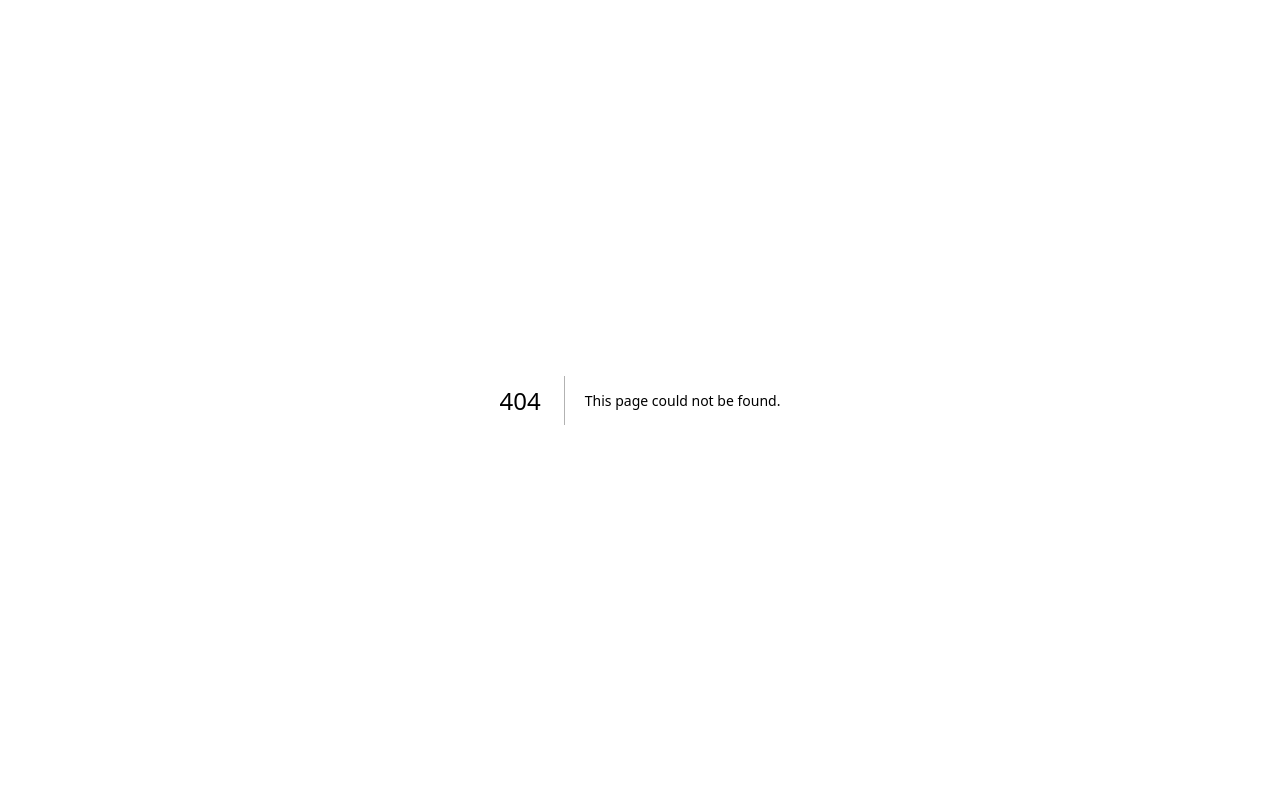
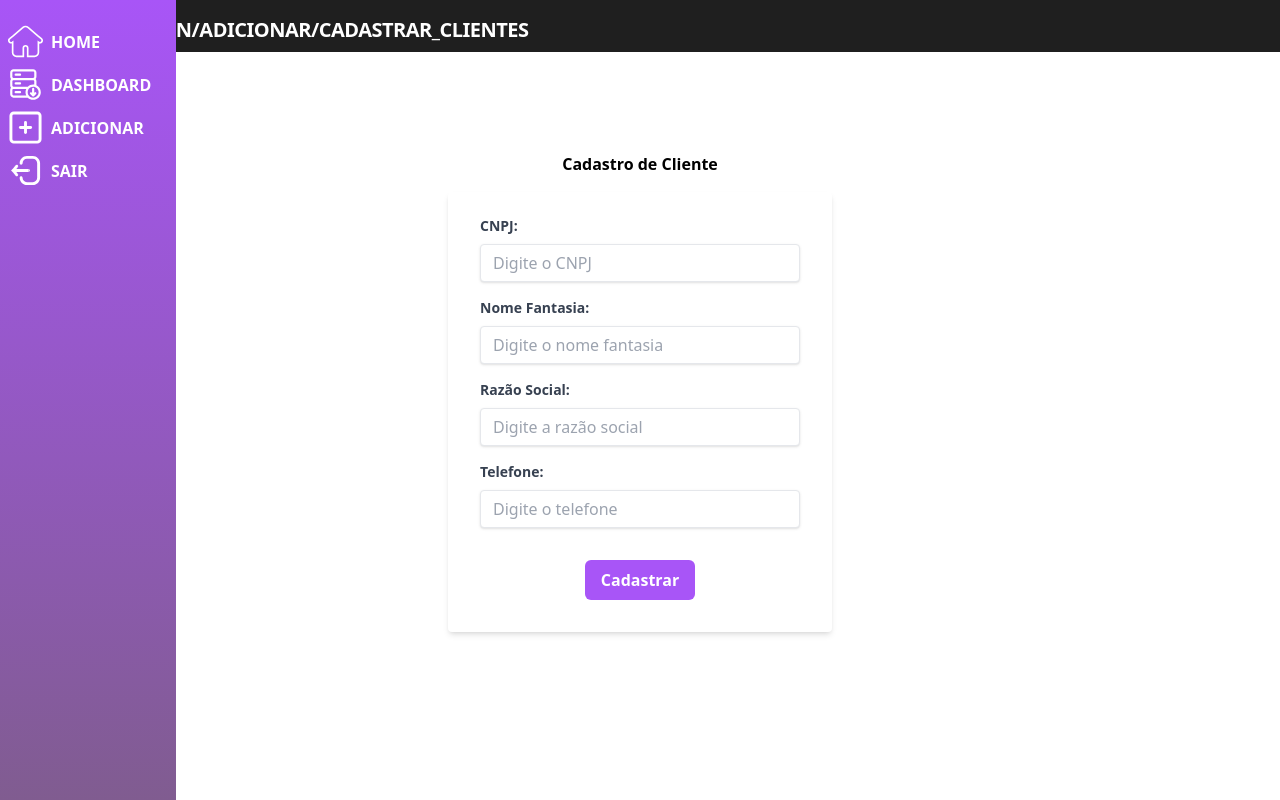
Before and after one commit to Byte-Boost/Frontend_Nebulon, a Next.js app: page /adicionar/cadastrar_clientes in a window 1280 px wide. Before the commit this address had no page. Built offline with nearby package versions, Linux system fonts and the light colour scheme.

Commit message:
[feat]: new client add page

```diff
--- /dev/null
+++ b/src/pages/adicionar/cadastrar_clientes.tsx
@@ -0,0 +1,109 @@
+import '@/app/globals.css'
+import Sidebar from '@/modules/sidebar';
+import TopBar from '@/modules/topbar';
+import Head from 'next/head';
+import React, { useState } from 'react';
+
+interface Cliente {
+  cnpj: string;
+  nomeFantasia: string;
+  razaoSocial: string;
+  telefone: string;
+}
+
+const FormularioCadastroCliente: React.FC = () => {
+  const [cliente, setCliente] = useState<Cliente>({
+    cnpj: '',
+    nomeFantasia: '',
+    razaoSocial: '',
+    telefone: ''
+  });
+
+  const handleChange = (e: React.ChangeEvent<HTMLInputElement>): void => {
+    const { name, value } = e.target;
+    setCliente({ ...cliente, [name]: value });
+  };
+
+  const handleSubmit = (e: React.FormEvent<HTMLFormElement>): void => {
+    e.preventDefault();
+    console.log(cliente);
+    setCliente({
+      cnpj: '',
+      nomeFantasia: '',
+      razaoSocial: '',
+      telefone: ''
+    });
+  };
+
+  return (
+    <main>
+      <Head>
+        <title>Nebulon - Criar Cliente</title>
+    </Head>
+    <TopBar/>
+    <Sidebar/>
+    <div className="flex justify-center items-center h-screen">
+    <div>
+      <h2 className="text-center mb-4 font-bold">Cadastro de Cliente</h2>
+      <form onSubmit={handleSubmit} className="bg-white shadow-md rounded px-8 pt-6 pb-8 mb-4 min-w-96">
+        <div className="mb-4">
+          <label htmlFor="cnpj" className="block text-gray-700 text-sm font-bold mb-2">CNPJ: </label>
+          <input
+            type="text"
+            id="cnpj"
+            name="cnpj"
+            placeholder="Digite o CNPJ"
+            value={cliente.cnpj}
+            onChange={handleChange}
+            required
+            className="shadow appearance-none border rounded w-full py-2 px-3 text-gray-700 leading-tight focus:outline-none focus:shadow-outline"
+            />
+        </div>
+        <div className="mb-4">
+          <label htmlFor="nomeFantasia" className="block text-gray-700 text-sm font-bold mb-2">Nome Fantasia: </label>
+          <input
+            type="text"
+            id="nomeFantasia"
+            name="nomeFantasia"
+            placeholder="Digite o nome fantasia"
+            value={cliente.nomeFantasia}
+            onChange={handleChange}
+            required
+            className="shadow appearance-none border rounded w-full py-2 px-3 text-gray-700 leading-tight focus:outline-none focus:shadow-outline"
+            />
+        </div>
+        <div className="mb-4">
+          <label htmlFor="razaoSocial" className="block text-gray-700 text-sm font-bold mb-2">Razão Social: </label>
+          <input
+            type="text"
+            id="razaoSocial"
+            name="razaoSocial"
+            placeholder="Digite a razão social"
+            value={cliente.razaoSocial}
+            onChange={handleChange}
+            required
+            className="shadow appearance-none border rounded w-full py-2 px-3 text-gray-700 leading-tight focus:outline-none focus:shadow-outline"
+            />
+        </div>
+        <div className="mb-4">
+          <label htmlFor="telefone" className="block text-gray-700 text-sm font-bold mb-2">Telefone: </label>
+          <input
+            type="tel"
+            id="telefone"
+            name="telefone"
+            placeholder="Digite o telefone"
+            value={cliente.telefone}
+            onChange={handleChange}
+            required
+            className="shadow appearance-none border rounded w-full py-2 px-3 text-gray-700 leading-tight focus:outline-none focus:shadow-outline"
+            />
+        </div>
+        <button className='bg-purple-500 hover:bg-purple-600 text-white font-bold py-2 px-4 rounded-md focus:outline-none focus:shadow-outline block mx-auto mt-8' type="submit">Cadastrar</button>
+      </form>
+    </div>
+    </div>
+            </main>
+  );
+};
+
+export default FormularioCadastroCliente;
```
